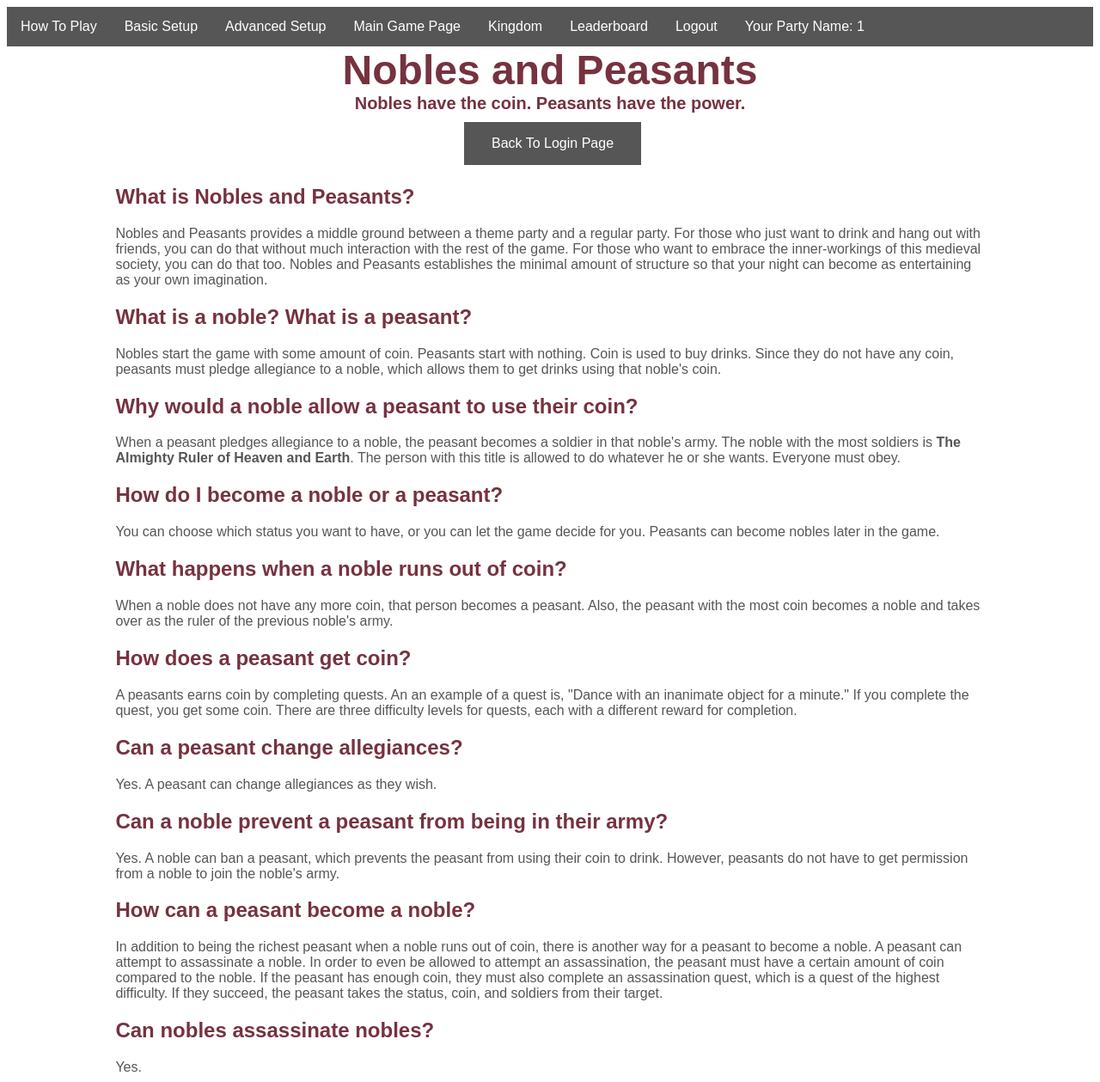
After one commit to mfrasco/Nobles_and_Peasants, a Flask app: page /how_to_play in a window 1280 px wide. The commit adds this page. Shown: the whole page at 86% size. Run offline with Flask 2, Linux system fonts and the light colour scheme; the visitor is signed in with stand-in values (Sample User, id 1); parts of the project's set-up code (start-up, migrations or seed data) failed here and were passed over.

Commit message:
separated setup pages

```diff
--- a/Nobles_and_Peasants/Nobles_and_Peasants.py
+++ b/Nobles_and_Peasants/Nobles_and_Peasants.py
@@ -138,7 +138,21 @@ def insert_party(party_id, password):
 
 @app.route('/')
 def show_login():
-    return render_template('login.html')
+    if current_user.is_authenticated:
+        party_id = current_user.id
+    else:
+        party_id = None
+    return render_template('login.html'
+                           , party_id = party_id)
+
+@app.route('/how_to_play')
+def how_to_play():
+    if current_user.is_authenticated:
+        party_id = current_user.id
+    else:
+        party_id = None
+    return render_template('how_to_play.html'
+                           , party_id = party_id)
 
 @app.route('/signup', methods=['POST'])
 def signup():
@@ -190,7 +204,7 @@ def login():
         flash('Unsuccessful! What is going on?')
         return(redirect(url_for('show_login')))
 
-    return redirect(next or url_for('welcome'))
+    return redirect(next or url_for('set_up'))
 
 @app.route('/logout')
 def logout():
@@ -199,7 +213,7 @@ def logout():
 
 @app.route('/set_up', methods=['GET'])
 @login_required
-def welcome():
+def set_up():
     db = get_db()
 
     party_id = current_user.id
@@ -212,7 +226,28 @@ def welcome():
 
     query = 'select * from wages_%s' % (party_id)
     wages = db.execute(query).fetchall()
-    return render_template('welcome.html', drinks = drinks, starting_coin = starting_coin, wages = wages)
+    return render_template('setup.html'
+                           , drinks = drinks
+                           , starting_coin = starting_coin
+                           , wages = wages
+                           , party_id = party_id)
+
+@app.route('/set_up_advanced', methods=['GET'])
+@login_required
+def set_up_advanced():
+    db = get_db()
+
+    party_id = current_user.id
+
+    query = 'select * from starting_coin_%s' % (party_id)
+    starting_coin = db.execute(query).fetchall()
+
+    query = 'select * from wages_%s' % (party_id)
+    wages = db.execute(query).fetchall()
+    return render_template('setup_advanced.html'
+                           , starting_coin = starting_coin
+                           , wages = wages
+                           , party_id = party_id)
 
 @app.route('/rules')
 def show_rules():
@@ -232,12 +267,12 @@ def add_drink():
 
     if drink_name == 'water' and price >= 0:
         flash('Unsuccessful! Water must have a negative price.')
-        return redirect(url_for('welcome'))
+        return redirect(url_for('set_up'))
 
     query = 'replace into drinks_%s (name, coin) values (?, ?)' % (party_id)
     db.execute(query, [drink_name, price])
     db.commit()
-    return redirect(url_for('welcome'))
+    return redirect(url_for('set_up'))
 
 @app.route('/set_coin', methods=['POST'])
 def set_coin():
@@ -249,7 +284,7 @@ def set_coin():
     query = 'update starting_coin_%s set coin = ? where status = ?' % (party_id)
     db.execute(query, [noble_coin, 'noble'])
     db.commit()
-    return redirect(url_for('welcome'))
+    return redirect(url_for('set_up_advanced'))
 
 @app.route('/set_wages', methods=['POST'])
 def set_wages():
@@ -259,11 +294,11 @@ def set_wages():
 
     if medium_wage < easy_wage:
         flash('Medium reward cannot be less than easy reward')
-        return redirect(url_for('welcome'))
+        return redirect(url_for('set_up_advanced'))
 
     if hard_wage < medium_wage:
         flash('Hard reward cannot be less than medium reward')
-        return redirect(url_for('welcome'))
+        return redirect(url_for('set_up_advanced'))
 
     db = get_db()
     party_id = current_user.id
@@ -277,7 +312,7 @@ def set_wages():
 
     db.execute(query, ['easy', easy_wage, 'medium', medium_wage, hard_wage])
     db.commit()
-    return redirect(url_for('welcome'))
+    return redirect(url_for('set_up_advanced'))
 
 ############################################################
 ################# Show main page ########################
@@ -304,7 +339,11 @@ def show_main():
     nobles = db.execute(query, ['noble']).fetchall()
     nobles = [n[0] for n in nobles]
 
-    return render_template('main.html', drinks = drinks, people = people, nobles = nobles)
+    return render_template('main.html'
+                           , drinks = drinks
+                           , people = people
+                           , nobles = nobles
+                           , party_id = party_id)
 
 ############################################################
 ################# Sign In ########################
@@ -525,7 +564,11 @@ def get_quest():
 
     query = 'select quest from quests_%s where level = ? order by random() limit 1' % (party_id)
     quest = fetch_one(db, query, [level])
-    return render_template('quest.html', id = user_id, level = level, quest = quest)
+    return render_template('quest.html'
+                           , id = user_id
+                           , level = level
+                           , quest = quest
+                           , party_id = party_id)
 
 @app.route('/add_money', methods=['POST'])
 def add_money():
@@ -585,7 +628,11 @@ def kill():
     query = 'select challenge from challenges_%s order by random() limit 1' % (party_id)
     challenge = fetch_one(db, query, [])
 
-    return render_template('kill.html', challenge = challenge, user_id = user_id, target_id = target_id)
+    return render_template('kill.html'
+                           , challenge = challenge
+                           , user_id = user_id
+                           , target_id = target_id
+                           , party_id = party_id)
 
 @app.route('/assassinate', methods=['POST'])
 def assassinate():
@@ -636,7 +683,9 @@ def show_kingdom():
     ''' % (party_id)
 
     kingdom = db.execute(query).fetchall()
-    return render_template('show_kingdom.html', kingdom = kingdom)
+    return render_template('show_kingdom.html'
+                           , kingdom = kingdom
+                           , party_id = party_id)
 
 @app.route('/leaderboard')
 @login_required
@@ -657,7 +706,8 @@ def show_leaderboard():
     almighty_ruler = fetch_one(db, query, [])
     return render_template('show_leaderboard.html'
                            , leaderboard = leaderboard
-                           , almighty_ruler = almighty_ruler)
+                           , almighty_ruler = almighty_ruler
+                           , party_id = party_id)
 
 
 if __name__ == '__main__':
--- a/Nobles_and_Peasants/schema.sql
+++ b/Nobles_and_Peasants/schema.sql
@@ -44,7 +44,7 @@ create table wages_PARTY_ID (
 );
 
 insert into drinks_PARTY_ID values ('water', -1);
-insert into drinks_PARTY_ID values ('beer', 5);
+insert into drinks_PARTY_ID values ('beer', 3);
 insert into starting_coin_PARTY_ID values ('noble', 50);
 insert into starting_coin_PARTY_ID values ('peasant', 0);
 insert into wages_PARTY_ID values ('easy', 10);
--- a/Nobles_and_Peasants/static/style.css
+++ b/Nobles_and_Peasants/static/style.css
@@ -37,6 +37,10 @@ li {
     float: left;
 }
 
+li:party_id {
+    float: right;
+}
+
 li.nav_bar a {
     display: block;
     color: white;
@@ -47,6 +51,11 @@ li.nav_bar a {
 
 li a:hover {
     background-color: #76323F;
+}
+
+.inactive_link {
+    pointer-events: none;
+    cursor: default;
 }
 
 .titles { margin: 0 auto; color: #76323F; text-align: center; }
@@ -151,7 +160,7 @@ li a:hover {
     width: 190px;
 }
 
-#back_to_welcome {
+#back_to_login {
     margin: 0 auto;
     width: 200px;
 }
--- /dev/null
+++ b/Nobles_and_Peasants/templates/how_to_play.html
@@ -0,0 +1,38 @@
+{% extends "layout.html" %}
+{% block body %}
+    <form id="back_to_login" action="{{ url_for('show_login') }}">
+        <input class="submit_button" type="submit" name="Login Button" value="Back To Login Page">
+    </form>
+    <div id="rules">
+        <h2>What is Nobles and Peasants?</h2>
+        <p class="rule">Nobles and Peasants provides a middle ground between a theme party and a regular party. For those who just want to drink and hang out with friends, you can do that without much interaction with the rest of the game. For those who want to embrace the inner-workings of this medieval society, you can do that too. Nobles and Peasants establishes the minimal amount of structure so that your night can become as entertaining as your own imagination.
+        </p>
+        <h2>What is a noble? What is a peasant?</h2>
+        <p class="rule">Nobles start the game with some amount of coin. Peasants start with nothing. Coin is used to buy drinks. Since they do not have any coin, peasants must pledge allegiance to a noble, which allows them to get drinks using that noble's coin.
+        </p>
+        <h2>Why would a noble allow a peasant to use their coin?</h2>
+        <p class="rule">When a peasant pledges allegiance to a noble, the peasant becomes a soldier in that noble's army. The noble with the most soldiers is <b>The Almighty Ruler of Heaven and Earth</b>. The person with this title is allowed to do whatever he or she wants. Everyone must obey.
+        </p>
+        <h2>How do I become a noble or a peasant?</h2>
+        <p class="rule">You can choose which status you want to have, or you can let the game decide for you. Peasants can become nobles later in the game.
+        </p>
+        <h2>What happens when a noble runs out of coin?</h2>
+        <p class="rule">When a noble does not have any more coin, that person becomes a peasant. Also, the peasant with the most coin becomes a noble and takes over as the ruler of the previous noble's army.
+        </p>
+        <h2>How does a peasant get coin?</h2>
+        <p class="rule">A peasants earns coin by completing quests. An an example of a quest is, "Dance with an inanimate object for a minute." If you complete the quest, you get some coin. There are three difficulty levels for quests, each with a different reward for completion.
+        </p>
+        <h2>Can a peasant change allegiances?</h2>
+        <p class="rule">Yes. A peasant can change allegiances as they wish.
+        </p>
+        <h2>Can a noble prevent a peasant from being in their army?</h2>
+        <p class="rule">Yes. A noble can ban a peasant, which prevents the peasant from using their coin to drink. However, peasants do not have to get permission from a noble to join the noble's army.
+        </p>
+        <h2>How can a peasant become a noble?</h2>
+        <p class="rule">In addition to being the richest peasant when a noble runs out of coin, there is another way for a peasant to become a noble. A peasant can attempt to assassinate a noble. In order to even be allowed to attempt an assassination, the peasant must have a certain amount of coin compared to the noble. If the peasant has enough coin, they must also complete an assassination quest, which is a quest of the highest difficulty. If they succeed, the peasant takes the status, coin, and soldiers from their target.
+        </p>
+        <h2>Can nobles assassinate nobles?</h2>
+        <p class="rule">Yes.
+        </p>
+    </div>
+{% endblock %}
--- a/Nobles_and_Peasants/templates/layout.html
+++ b/Nobles_and_Peasants/templates/layout.html
@@ -8,12 +8,15 @@
     <body>
         <div class="page">
             <ul class="nav_bar">
-                <li class="nav_bar"><a href="{{ url_for('welcome') }}">Set Up Page</a></li>
+                <li class="nav_bar"><a href="{{ url_for('how_to_play') }}">How To Play</a></li>
                 {% if current_user.is_authenticated %}
+                    <li class="nav_bar"><a href="{{ url_for('set_up') }}">Basic Setup</a></li>
+                    <li class="nav_bar"><a href="{{ url_for('set_up_advanced') }}">Advanced Setup</a></li>
                     <li class="nav_bar"><a href="{{ url_for('show_main') }}">Main Game Page</a></li>
                     <li class="nav_bar"><a href="{{ url_for('show_kingdom') }}">Kingdom</a></li>
                     <li class="nav_bar"><a href="{{ url_for('show_leaderboard') }}">Leaderboard</a></li>
                     <li class="nav_bar"><a href="{{ url_for('logout') }}">Logout</a></li>
+                    <li class="nav_bar" id="party_id"><a href="page.html" class="inactive_link">Your Party Name: {{party_id}}</a></li>
                 {% endif %}
             </ul>
             <h1 class="titles" id="title">Nobles and Peasants</h1>
```
Also changed, not shown: Nobles_and_Peasants/templates/setup.html (added, +38 -0 lines), Nobles_and_Peasants/templates/setup_advanced.html (renamed from Nobles_and_Peasants/templates/welcome.html, +7 -37 lines).
